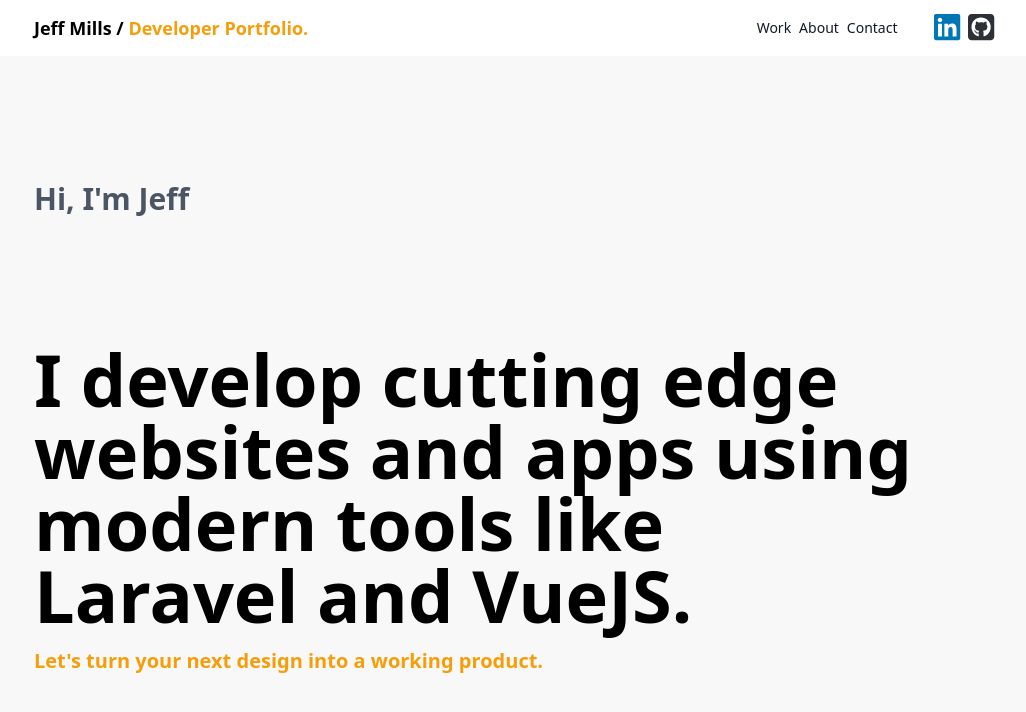
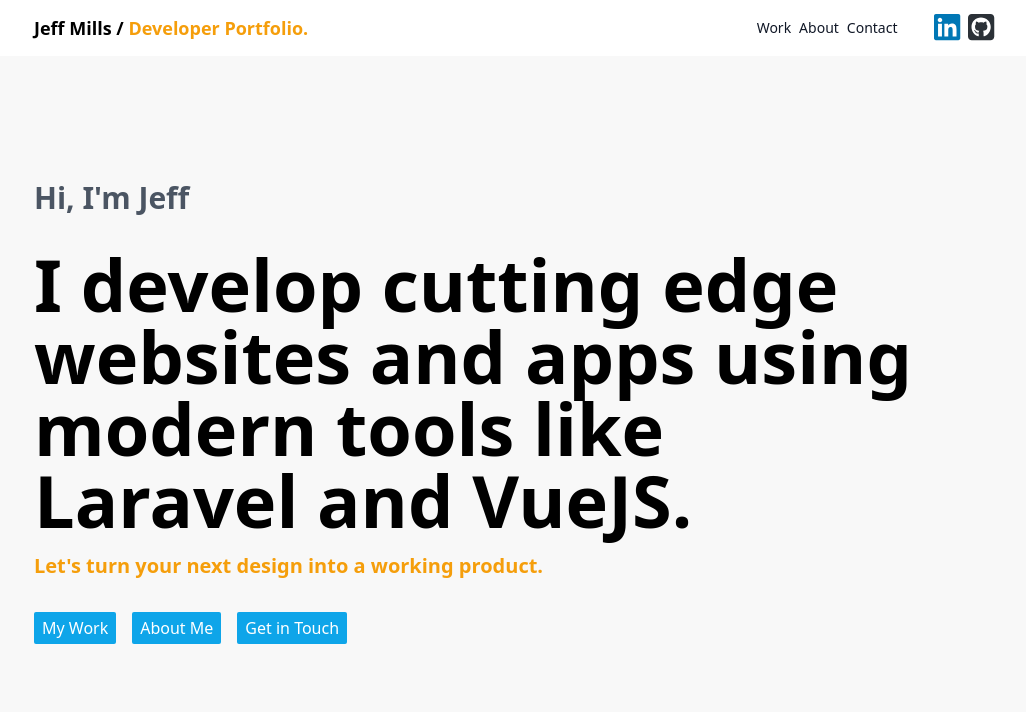
Before and after one commit to jeffhappens/jeffreymills, a Vue app: page / in a window 1280 px wide. Shown: the top 712 px of the page, without its empty margins (126-1152 px from the left). Built offline with nearby package versions, Linux system fonts and the light colour scheme.

Commit message:
Misc enhancements

```diff
--- a/src/assets/projects.json
+++ b/src/assets/projects.json
@@ -57,7 +57,6 @@
         "name": "Jeffrey Mills Developer Portolfio",
         "description": "You are here.",
         "highlights": "This is a pure Vue3 app written using the Composition API. I use Vue-Router for routing, Vuex for state, and Tailwind for the layout/styling",
-        "url": "https://www.jeffreymills.me",
         "caseStudy": "",
         "repoUrl": ["jeffreymills"],
         "screenshot": "screenshot-portfolio.jpg"
--- a/src/components/SiteNavigation.vue
+++ b/src/components/SiteNavigation.vue
@@ -41,6 +41,7 @@
       <ul class="flex items-center gap-2 text-gray-500 font-normal">
         <li>
           <a
+            target="_blank"
             href="https://www.linkedin.com/in/jeffreyalanmills"
             title="View my LinkedIn Profile"
           >
@@ -52,6 +53,7 @@
         </li>
         <li>
           <a
+            target="_blank"
             href="https://www.github.com/jeffhappens"
             title="View my Github Profile"
           >
--- a/src/components/WorkProject.vue
+++ b/src/components/WorkProject.vue
@@ -47,10 +47,13 @@
         </div>
 
         <div class="md:flex items-start gap-10">
-            <div class="">
+            <div
+                v-if="props.project.url"
+                class="">
                 <p class="font-semibold">Web:</p>
                 <p>
                     <a
+                        target="_blank"
                         class="text-amber-500 underline"
                         :href="props.project.url">
                         {{ props.project.url }}
@@ -64,6 +67,7 @@
                     <a
                         v-for="repo in props.project.repoUrl"
                         :key="repo"
+                        target="_blank"
                         class="text-amber-500 underline block"
                         :href="`${github_base}/${repo}`">
                         {{ github_base}}/{{ repo }}
--- a/src/views/HomeView.vue
+++ b/src/views/HomeView.vue
@@ -4,34 +4,41 @@
       <div class="rect"></div>
     </div>
 
-    <main-container class="h-[calc(100vh-3.5rem)] flex flex-col justify-evenly">
-      <aside class="greeting font-bold text-2xl text-gray-600 lg:text-3xl">
+    <main-container class="h-[calc(100vh-3.5rem)] flex flex-col justify-center">
+
+      <aside class="greeting font-bold text-2xl text-gray-600 lg:text-3xl mb-8">
         <p>Hi, I'm Jeff</p>
       </aside>
-      <section
-        class="message font-bold text-5xl md:text-6xl lg:text-7xl max-w-4xl"
-      >
-        <h1>
-          I develop cutting edge websites and apps using modern tools like
-          Laravel and VueJS.
-        </h1>
-        <aside
-          class="subtext mt-4 text-lg text-amber-500 font-semibold lg:text-xl"
-        >
-          <p>Let's turn your next design into a working product.</p>
+
+      <section class="message font-bold text-5xl md:text-6xl lg:text-7xl max-w-4xl">
+        <h1>I develop cutting edge websites and apps using modern tools like Laravel and VueJS.</h1>
+        <aside class="subtext mt-4 text-lg text-amber-500 font-semibold lg:text-xl">
+            <p>Let's turn your next design into a working product.</p>
+            <p class="flex items-center gap-4 my-8 font-normal text-base text-white">
+                <router-link
+                    v-for="link in links"
+                    :key="link"
+                    :to="link.href"
+                    :title="link.title"
+                    class="bg-sky-500 px-2 py-1 rounded-sm transition hover:bg-sky-400">
+                    {{ link.label }}
+                </router-link>
+            </p>
         </aside>
-      </section>
+    </section>
+
     </main-container>
   </div>
 </template>
 
 <script setup>
 import MainContainer from "../components/layout/MainContainer.vue";
-// @ is an alias to /src
-
-// export default {
-//   name: 'HomeView',
-// }
+const links = [
+    { label: 'My Work', href: '/work', title: 'View the projects that I am most proud of.' },
+    { label: 'About Me', href: '/about', title: 'Get to know more about me.' },
+    { label: 'Get in Touch', href: '/contact', title: 'Contact Me.' },
+]
+// @ is an alias to /src«
 </script>
 
 <style scoped>
```
